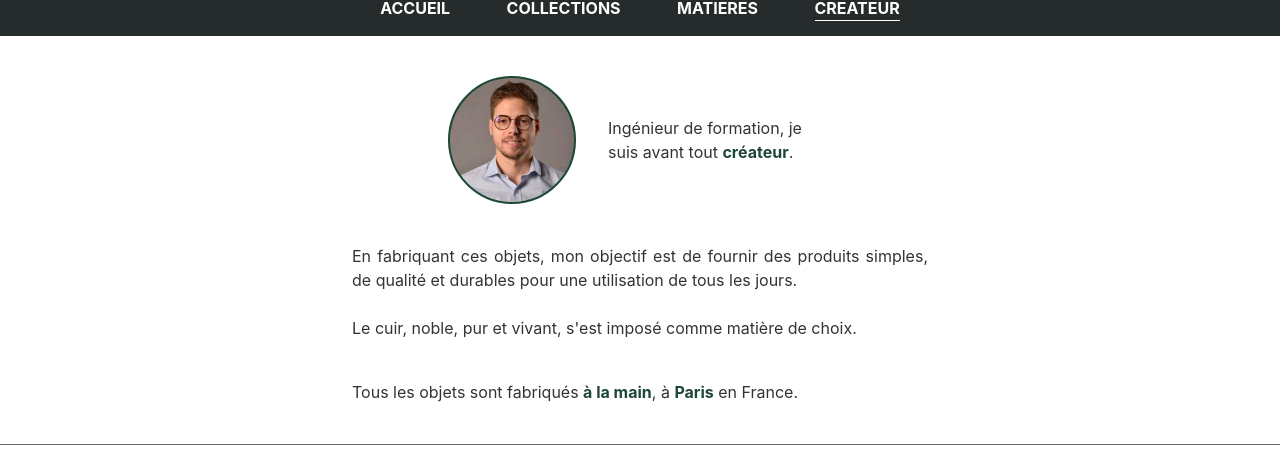
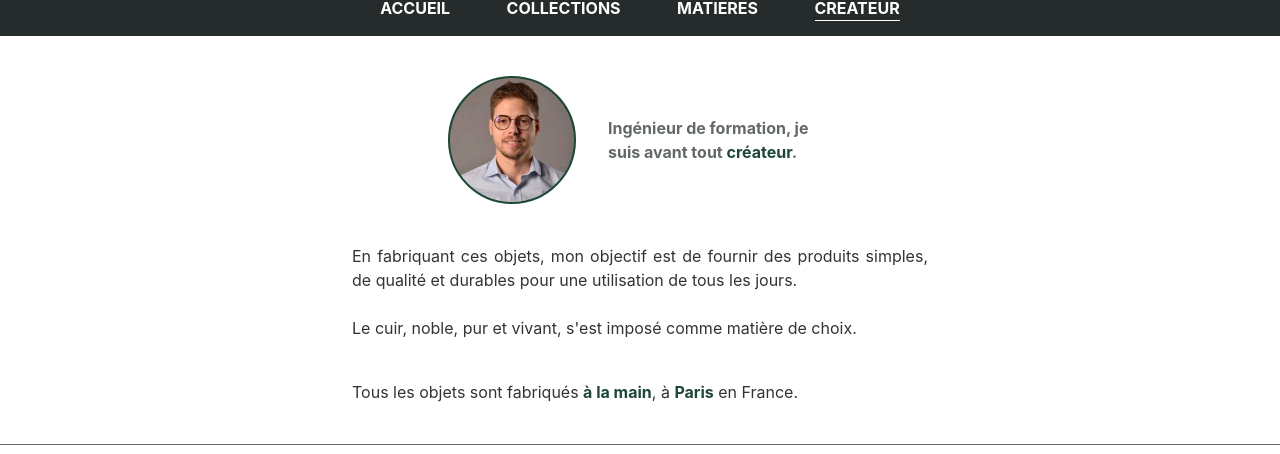
Before and after one commit to AlexandrePalo/ap-leather-website, a React (Create React App) app: page /creator in a window 1280 px wide. Shown: the part 124-578 px from the top of the page. Built offline with nearby package versions, Linux system fonts and the light colour scheme.

Commit message:
add padding x creator

```diff
--- a/src/pages/CreatorPage.js
+++ b/src/pages/CreatorPage.js
@@ -3,15 +3,15 @@ import creator from '../media/creator.jpg'
 
 const CreatorPage = () => {
     return (
-        <div className="my-10">
+        <div className="my-10 px-6">
             <div className="flex flex-row items-center justify-start max-w-sm mx-auto mb-10">
                 <div
                     className="rounded-full h-32 w-32 flex-shrink-0 bg-cover bg-center border-2 border-secondary mr-8"
                     style={{ backgroundImage: `url(${creator})` }}
                 />
-                <p className="text-base text-primary">
+                <p className="text-base text-primary-lighter font-bold">
                     Ingénieur de formation, je suis avant tout{' '}
-                    <span className="text-secondary font-bold">créateur</span>.
+                    <span className="text-secondary">créateur</span>.
                 </p>
             </div>
             <p className="text-base text-primary mt-6 max-w-xl mx-auto text-justify">
```
